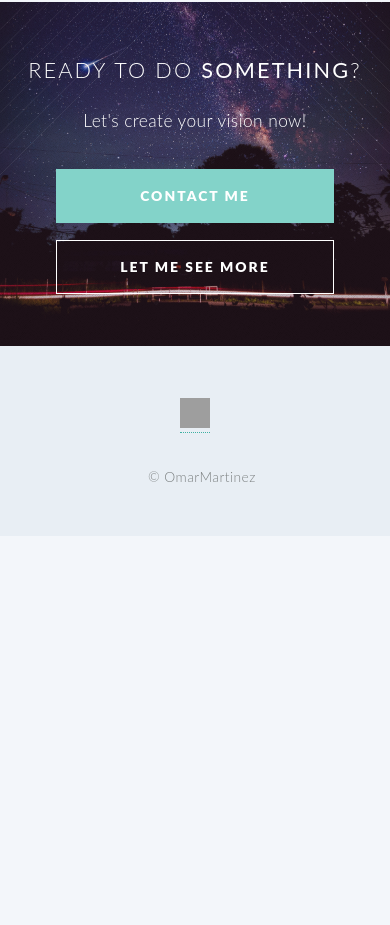
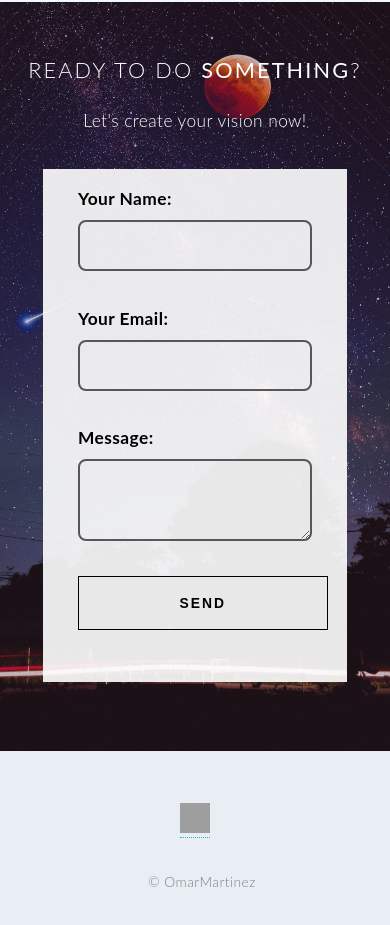
Before and after one commit to omarmartinez413/portfolio, a React (Create React App) app: page / in a window 390 px wide. Shown: the part 1600-2525 px from the top of the page. Before the commit the page ends 2136 px from the top, so only its background shows below. Built offline with nearby package versions, Linux system fonts and the light colour scheme; grey boxes are pictures that could not be loaded.

Commit message:
form added

```diff
--- a/public/index.html
+++ b/public/index.html
@@ -28,26 +28,15 @@
     <noscript>
       You need to enable JavaScript to run this app.
     </noscript>
+    <!-- A little help for the Netlify post-processing bots -->
+<form name="porfolioContact" netlify netlify-honeypot="bot-field" hidden>
+  <input type="text" name="name" />
+  <input type="email" name="email" />
+  <textarea name="message"></textarea>
+</form>
 
-
-
-
-
-
-
-    <!--React-->
-
-    <div id="root"></div>
-    <!--
-      This HTML file is a template.
-      If you open it directly in the browser, you will see an empty page.
-
-      You can add webfonts, meta tags, or analytics to this file.
-      The build step will place the bundled scripts into the <body> tag.
-
-      To begin the development, run `npm start` or `yarn start`.
-      To create a production bundle, use `npm run build` or `yarn build`.
-    -->
+<!--React-->
+<div id="root"></div>
 
   </body>
 </html>
--- a/src/App.css
+++ b/src/App.css
@@ -17,6 +17,7 @@ section, summary, time, mark, audio, video {
 	font-size: 100%;
 	font: inherit;
 	vertical-align: baseline;
+	scroll-behavior: smooth;
 }
 
 article, aside, details, figcaption, figure,
--- a/src/Components/Footer.js
+++ b/src/Components/Footer.js
@@ -1,5 +1,5 @@
 import React, { Component } from 'react';
-import '../App.css';
+import './footer.css';
 
 
 class Footer extends Component{
@@ -14,10 +14,22 @@ class Footer extends Component{
                               <p>Let's create your vision now!</p>
                           </header>
                           <footer>
-                              <ul className="buttons">
-                                  <li><a href="#" className="button primary">Contact me</a></li>
-                                  <li><a href="#" className="button">Let me see more</a></li>
-                              </ul>
+                          <form id='formStyle'
+                          name="portfolioContact" >
+          <input type="hidden" name="form-name" value="contact" />
+          <p >
+            <label>Your Name: <input type="text" name="name"/></label>
+          </p>
+          <p>
+            <label>Your Email: <input type="email" name="email"/></label>
+          </p>
+          <p>
+            <label>Message: <textarea name="message" ></textarea></label>
+          </p>
+          <p>
+            <button type="submit">Send</button>
+          </p>
+        </form>
                           </footer>
 
                       </section>
@@ -26,7 +38,7 @@ class Footer extends Component{
                       <footer id="footer">
 
                           <ul className="icons">
-                              <li><a href = "#"><img src =" https://upload.wikimedia.org/wikipedia/commons/9/91/Octicons-mark-github.svg" alt = "git hub logo" width = "30px" height = "30px"></img></a></li>
+                              <li><a href = "#cta"><img src =" https://upload.wikimedia.org/wikipedia/commons/9/91/Octicons-mark-github.svg" alt = "git hub logo" width = "30px" height = "30px"></img></a></li>
                           </ul>
 
                           <ul className="copyright">
--- a/src/Components/Header.js
+++ b/src/Components/Header.js
@@ -18,7 +18,8 @@ class Header extends Component{
               <ul>
                 <li id="githublogo">
                   <a style={{ backgroundColor: 'white'}}
-                  href="#">
+                  href="https://github.com/omarmartinez413"
+                  target="_blank" rel="noopener noreferrer">
                   <img
                       src=" https://upload.wikimedia.org/wikipedia/commons/9/91/Octicons-mark-github.svg"
                       alt="git hub logo"
@@ -50,7 +51,7 @@ class Header extends Component{
                   </a>
                 </li>
                 <li>
-                  <a href="contact.html" className="button primary">
+                  <a href="#cta" className="button primary">
                     Contact me
                   </a>
                 </li>
--- a/src/Components/Projects.js
+++ b/src/Components/Projects.js
@@ -26,7 +26,7 @@ class Projects extends Component{
                       <strong>Rock, Paper, Scissors App</strong>{" "}
                       <a
                         href="https://github.com/omarmartinez413/rock_paper_scissors_game"
-                        target="_blank"
+                        target="_blank" rel="noopener noreferrer"
                       >
                         <img
                           src=" https://upload.wikimedia.org/wikipedia/commons/9/91/Octicons-mark-github.svg"
@@ -53,7 +53,7 @@ class Projects extends Component{
                       <a
                         href="https://arpsgame.netlify.com/"
                         className="button"
-                        target="_blank"
+                        target="_blank" rel="noopener noreferrer"
                       >
                         Check it out!
                       </a>
--- /dev/null
+++ b/src/Components/footer.css
@@ -0,0 +1,38 @@
+#formStyle{
+	background-color:rgb(255, 255, 255,0.9);
+	color:black;
+    padding:1em 2em 1em 2em;
+    margin: 1em 15em 1em 15em;
+	font-weight: bold;
+	border:5em;
+}
+input[type=text]{
+    margin: 8px 0;
+    box-sizing: border-box;
+    border: 2px solid rgb(87, 87, 87);
+    border-radius: 8px;
+  }
+  input[type=email]{
+    margin: 8px 0;
+    box-sizing: border-box;
+    border: 2px solid rgb(87, 87, 87);
+    border-radius: 8px;
+  }
+  textarea{
+    margin: 8px 0;
+    box-sizing: border-box;
+    border: 2px solid rgb(87, 87, 87);
+    border-radius: 8px;
+  }
+
+
+@media only screen and (max-width: 600px) {
+    #formStyle{
+        background-color:rgb(255, 255, 255,0.9);
+        color:black;
+        padding:1em 2em 1em 2em;
+        margin: 1em 1em 1em 1em;
+        font-weight: bold;
+        border:5em;
+    }
+  }
```
Also changed, not shown: 1 other file (tests, documents, lock files or other folders).
